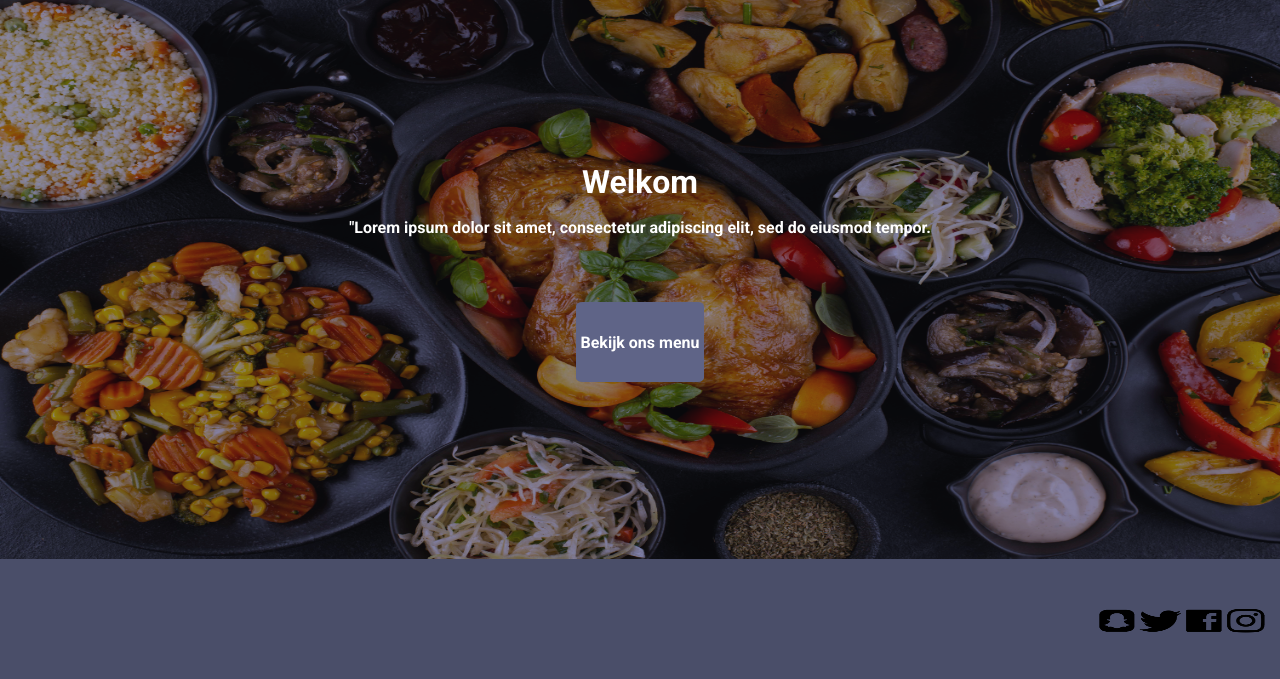
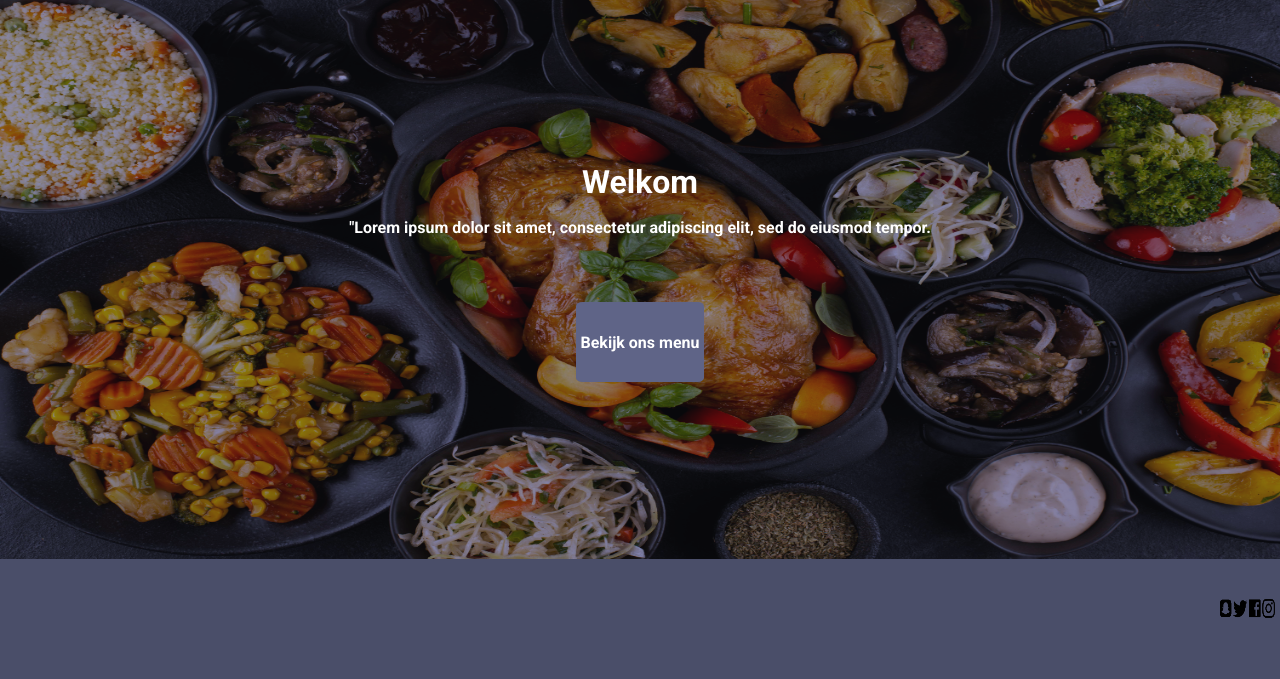
Before and after one commit to ineedausernamehelp/restaurant-site, a PHP site: page / in a window 1280 px wide. Shown: the part 122-801 px from the top of the page. Run offline with PHP 8.4, Linux system fonts and the light colour scheme.

```diff
--- a/styling/style.css
+++ b/styling/style.css
@@ -100,10 +100,12 @@ footer {
   flex-direction: row;
   justify-content: flex-end;
 }
-.footer-img {
-  width: 15%;
-  height: 100%;
+.footer-img{
+  height: 80%;
+  width: 5%;
+  margin-left: 1%;
 }
+
 /*menu blokken*/
 .main-wrapper {
   display: flex;
```
